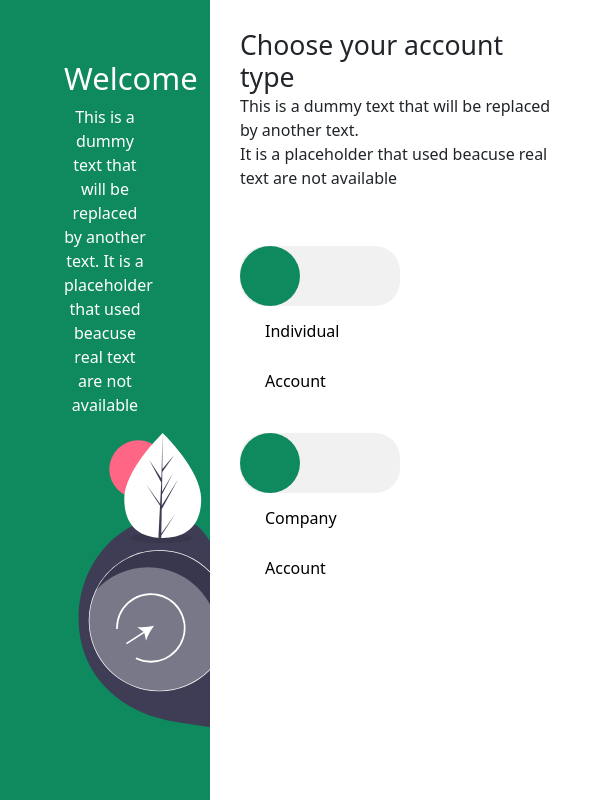
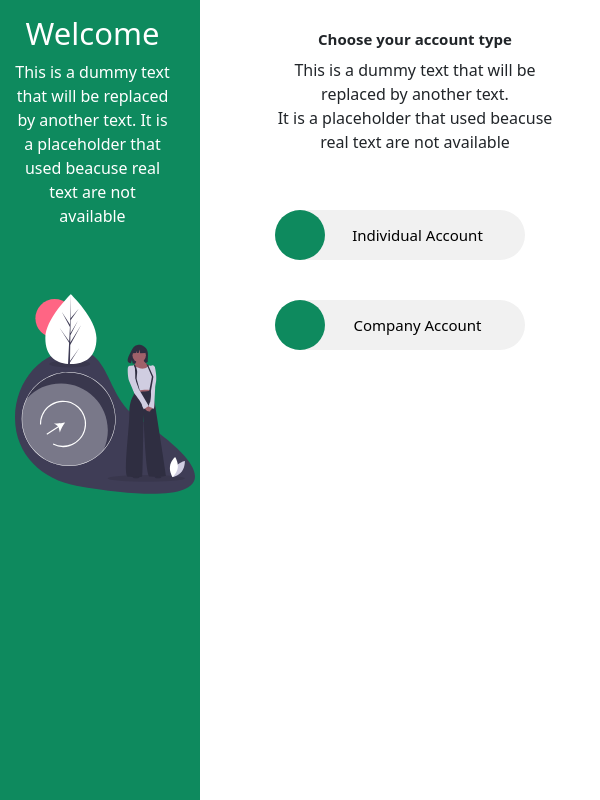
Before and after one commit to Peter-Dumbari/gigamoni, a React (Create React App) app: page / in a window 600 px wide. Built offline with nearby package versions, Linux system fonts and the light colour scheme.

Commit message:
testing commit

```diff
--- a/src/App.css
+++ b/src/App.css
@@ -166,3 +166,61 @@ a {
   padding: 0 30px 0 30px;
   justify-content: baseline;
 }
+
+@media (min-width: 768px) and (max-width: 992px){
+  .sidenav {
+  width: 200px;
+  padding-right: 2rem;
+  padding-left: 2rem;
+  transition: 0.8s;
+  padding-top: 30px;
+  }
+
+}
+
+@media (min-width: 480px) and (max-width: 767px) {
+  .sidenav {
+    width: 200px;
+    align-items: center;
+    transition: 0.18s;
+    padding: 15px 30px 0 15px;
+    }
+
+
+    .home_image{
+      width: 180px;
+    }
+
+    .body {
+      margin-left: 45%;
+      padding-top: 30px;
+      padding-right: 40px;
+      text-align: center;
+    }
+
+    h2{
+      font-size: 15px;
+      font-weight: bolder;
+      margin-bottom: 10px;
+    }
+
+    .smallBox {
+      height: 50px;
+      width: 50px;
+      border-radius: 50%;
+      background-color: #0e8a5e;
+    }
+
+
+.chip {
+  margin-top: 40px;
+  padding: 0 25px;
+  height: 50px;
+  width: 250px;
+  font-size: 15px;
+  line-height: 50px;
+  border-radius: 25px;
+  background-color: #f1f1f1;
+  margin-right: 30px;
+}
+}
--- a/src/components/pages/Home.jsx
+++ b/src/components/pages/Home.jsx
@@ -13,7 +13,7 @@ export default function Home() {
           placeholder that used beacuse real text are not available
         </p>
 
-        <img src={welcome} alt="/" width="300" height="300" />
+        <img src={welcome} alt="/" width="300" height="300" className="home_image"/>
       </div>
       <div className="body">
         <h2>Choose your account type</h2>
```
